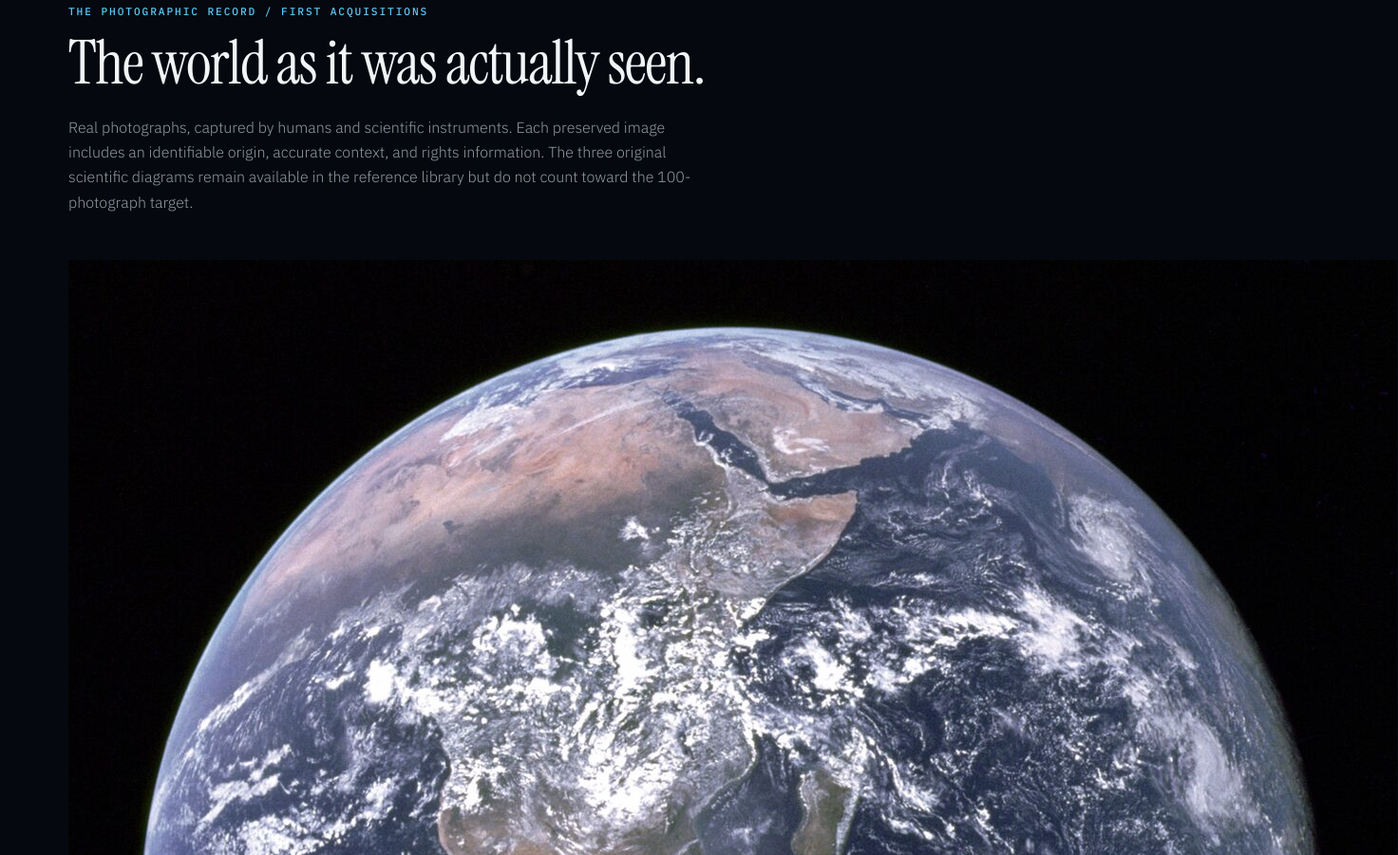
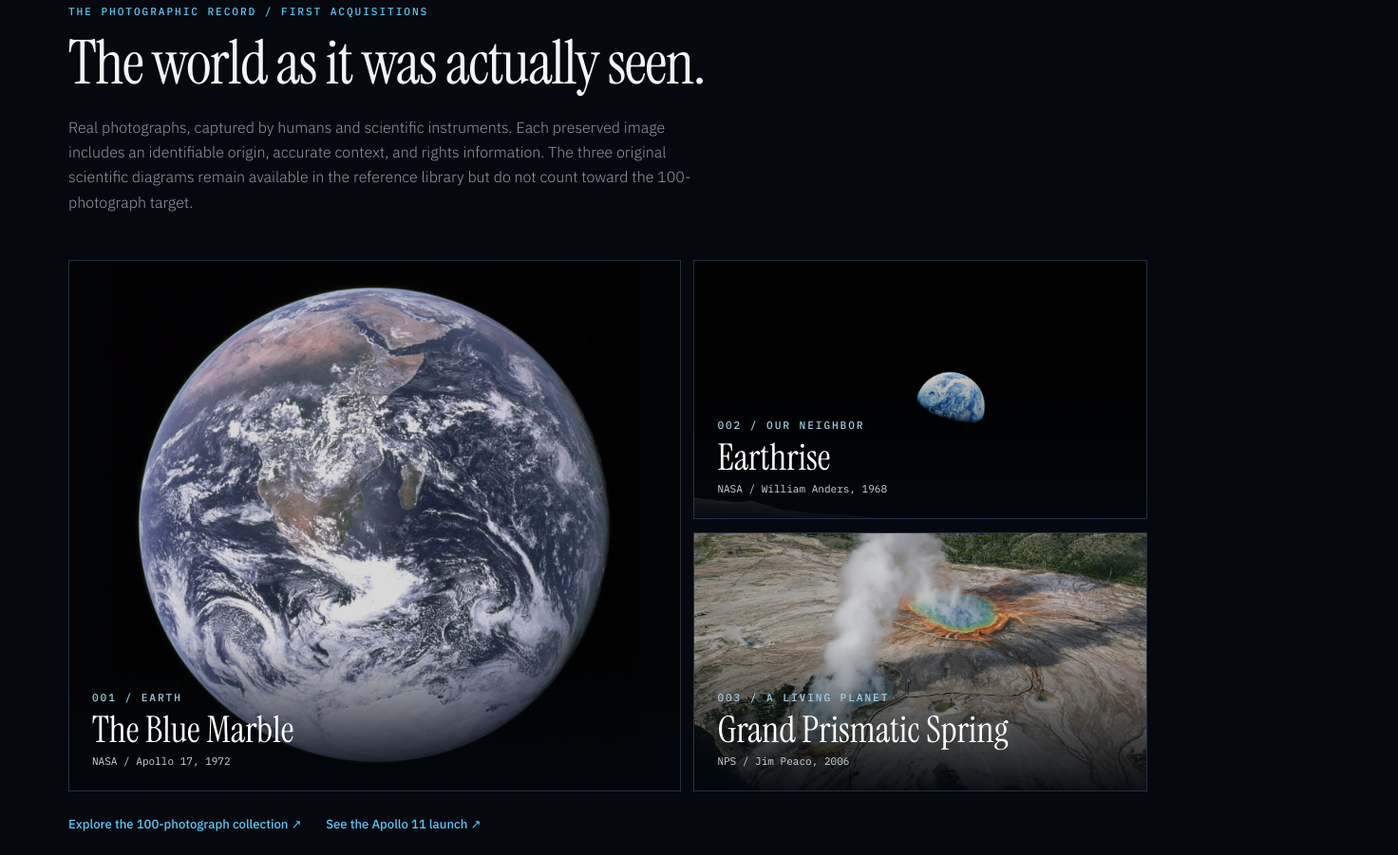
Before and after one commit to InterstellarNerd8760/centauri-archive, a plain HTML site: page website/index.html in a window 1280 px wide. Shown: the part 2045-2946 px from the top of the page at 95% size, 1472 px wide, since content can reach past the window. Drawn offline with Linux system fonts and the light colour scheme; files whose address does not match are found by name.

Commit message:
style: cinematic original photography gallery with legible image credits

```diff
--- a/website/style.css
+++ b/website/style.css
@@ -221,3 +221,25 @@
 .binary-budget p:last-child{color:var(--soft);font-size:.92rem;line-height:1.75}
 @media(max-width:900px){.atlas-results,.binary-example{grid-template-columns:repeat(2,1fr)}.atlas-standards-grid{grid-template-columns:1fr 1fr}}
 @media(max-width:630px){.atlas-stats,.atlas-results,.binary-example,.atlas-standards-grid{grid-template-columns:1fr}.atlas-category-heading{align-items:start;flex-direction:column}.atlas-item-media{height:170px}.image-atlas-intro h1{font-size:clamp(3.5rem,12vw,5rem)}}
+
+
+/* v0.5 genuine-photography exhibition */
+.photographic-showcase .section-head {max-width:58rem}
+.photo-feature{display:grid;grid-template-columns:minmax(0,1.35fr) minmax(0,1fr);gap:.85rem;margin:2.4rem 0 1.5rem;min-height:560px}
+.photo-feature-primary,.photo-feature-secondary{position:relative;display:block;min-width:0;overflow:hidden;background:#081420;border:1px solid var(--line);text-decoration:none;color:var(--white)}
+.photo-feature-primary{min-height:560px}
+.photo-feature-side{display:grid;grid-template-rows:1fr 1fr;gap:.85rem;min-width:0}
+.photo-feature-secondary{min-height:272px}
+.photo-feature img{display:block;width:100%;height:100%;object-fit:cover;position:absolute;inset:0;transition:transform .4s ease,filter .4s ease;filter:brightness(.85)}
+.photo-feature-primary img{object-fit:contain;background:#020306}
+.photo-feature-primary:hover img,.photo-feature-secondary:hover img{transform:scale(1.035);filter:brightness(1)}
+.photo-feature-copy{position:absolute;z-index:1;bottom:0;left:0;right:0;padding:3rem 1.5rem 1.5rem;background:linear-gradient(transparent,rgba(2,6,12,.94));display:flex;flex-direction:column;gap:.3rem}
+.photo-feature-copy strong{font:400 clamp(1.6rem,3vw,2.8rem)/1.08 var(--serif);color:#fff}
+.photo-feature-copy small{font:.69rem var(--mono);color:#cfdae3}
+.photo-feature-copy .eyebrow{color:#a3cee1}
+.photo-feature a:focus-visible{outline:3px solid var(--sky);outline-offset:3px}
+.atlas-item-media{height:230px}
+.atlas-item-media img{padding:0;object-fit:cover}
+.media-figure img{max-height:720px;padding:0;background:#050709;object-fit:contain}
+@media(max-width:800px){.photo-feature{grid-template-columns:1fr;min-height:auto}.photo-feature-primary{min-height:430px}.photo-feature-side{grid-template-columns:1fr 1fr;grid-template-rows:300px}.photo-feature-secondary{min-height:300px}}
+@media(max-width:560px){.photo-feature-primary{min-height:340px}.photo-feature-side{grid-template-columns:1fr;grid-template-rows:270px 270px}.photo-feature-secondary{min-height:270px}.atlas-item-media{height:240px}}
```
